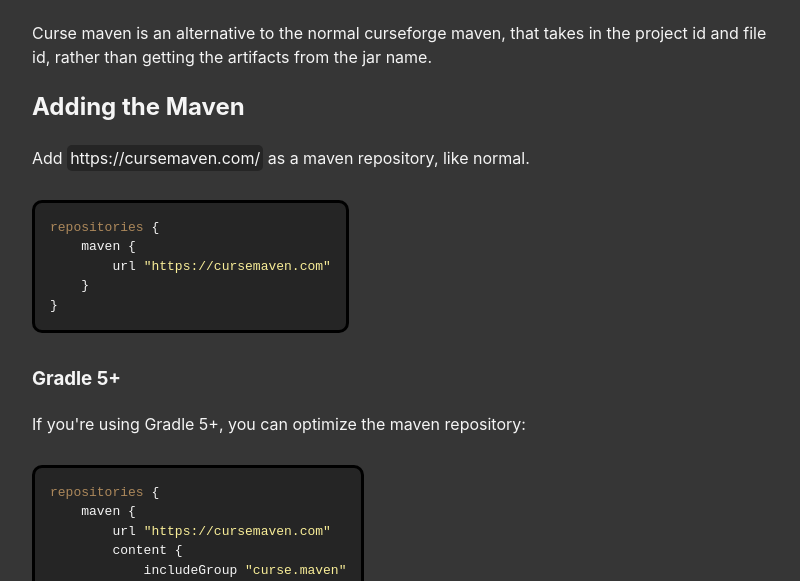
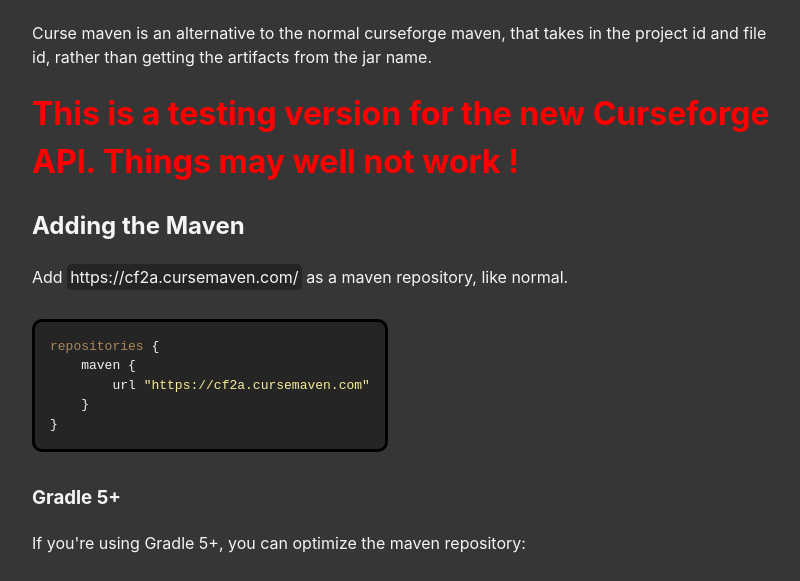
Before and after one commit to Wyn-Price/CurseMaven, a website: page public/index.html in a window 1280 px wide. Shown: the part 194-775 px from the top of the page, without its empty margins (76-876 px from the left). Drawn offline with Linux system fonts and the light colour scheme.

Commit message:
add cf2a as the subdomain

```diff
--- a/public/index.html
+++ b/public/index.html
@@ -31,19 +31,20 @@
         <br>
         <p>Curse maven is an alternative to the normal curseforge maven, that takes in the project id and file id,
             rather than getting the artifacts from the jar name.</p>
+        <h1 style="color: red;">This is a testing version for the new Curseforge API. Things may well not work !</h1>
         <h2>Adding the Maven</h2>
-        <p>Add <span class="text-highlight">https://cursemaven.com/</span> as a maven repository, like normal.</p>
+        <p>Add <span class="text-highlight">https://cf2a.cursemaven.com/</span> as a maven repository, like normal.</p>
 
         <pre class="text-highlight big"><span class="code-orange">repositories</span> {
     maven {
-        url <span class="code-yellow">"https://cursemaven.com"</span>
+        url <span class="code-yellow">"https://cf2a.cursemaven.com"</span>
     }
 }</pre>
         <h3>Gradle 5+</h3>
         <p>If you're using Gradle 5+, you can optimize the maven repository:</p>
         <pre class="text-highlight big"><span class="code-orange">repositories</span> {
     maven {
-        url <span class="code-yellow">"https://cursemaven.com"</span>
+        url <span class="code-yellow">"https://cf2a.cursemaven.com"</span>
         content {
             includeGroup <span class="code-yellow">"curse.maven"</span>
         }
@@ -96,7 +97,7 @@
         <h2>Testing</h2>
         <p>To test cursemaven, get the project id and file id (and optional classifier), and navigate to
             <span
-                class="text-highlight">https://www.cursemaven.com/test/&lt;ProjectId&gt;/&lt;FileId&gt;/&lt;Classifier?&gt;</span>
+                class="text-highlight">https://cf2a.cursemaven.com/test/&lt;ProjectId&gt;/&lt;FileId&gt;/&lt;Classifier?&gt;</span>
         </p>
         <h2>Special Thanks</h2>
         <ul>
```
Also changed, not shown: public/fabric.html (+1 -1 lines), public/forge.html (+1 -1 lines), README.md.
